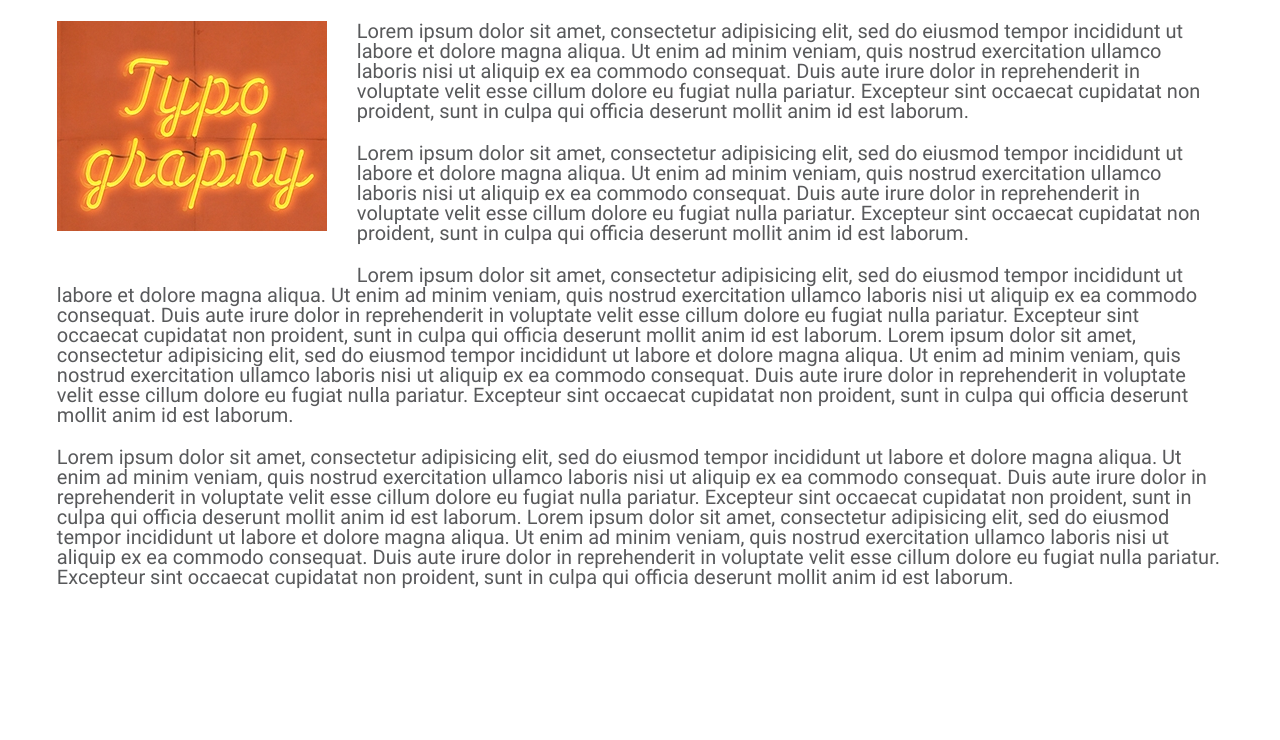
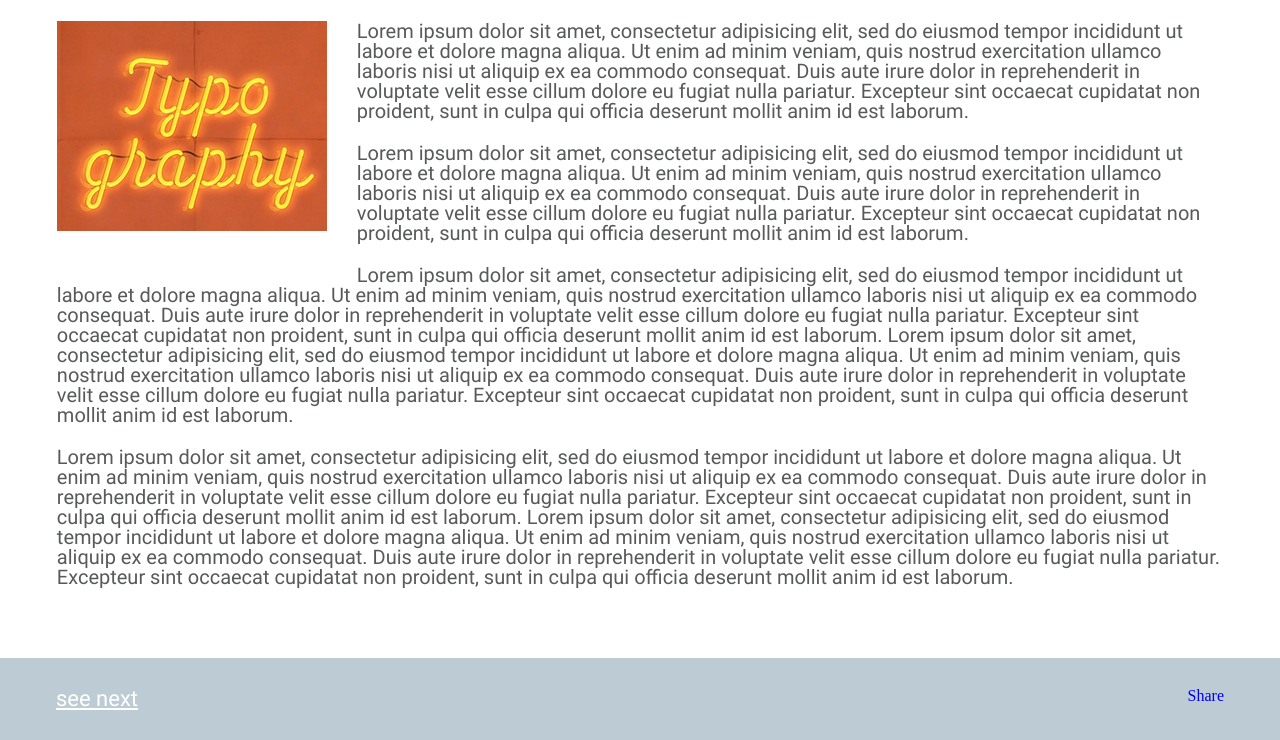
Before and after one commit to marishh/homework-8, a plain HTML site: page typography.html in a window 1280 px wide. Shown: the part 297-1037 px from the top of the page. Before the commit the page ends 955 px from the top, so only its background shows below. Drawn offline with Linux system fonts and the light colour scheme.

Commit message:
share button

```diff
--- a/typography.html
+++ b/typography.html
@@ -1,6 +1,11 @@
 <!DOCTYPE html>
 <html>
 <head>
+	<meta property="og:url"                content="https://marishh.github.io/homework-8/typography.html" />
+	<meta property="og:type"               content="article" />
+	<meta property="og:title"              content="TYPOGRAPHY" />
+	<meta property="og:description"        content="Typography" />
+	<meta property="og:image"              content="images/0.jpg" />
 	<title> WEB </title>
 	<meta charset="utf-8">
 	<script src="https://kit.fontawesome.com/abcc4872e5.js" crossorigin="anonymous"></script>
@@ -10,6 +15,8 @@
 	<link rel="stylesheet" type="text/css" href="css/fonts.css">
 </head>
 <body>
+	<div id="fb-root"></div>
+	<script async defer crossorigin="anonymous" src="https://connect.facebook.net/en_US/sdk.js#xfbml=1&version=v9.0" nonce="tfeZdulK"></script>
 	<header>
 		<div class="logo">
 			<img class="html1" src="images/redhtml.svg" alt="html">
@@ -89,5 +96,15 @@
 			</article>
 		</div>
 	</section>
+	<section class="s1-3">
+		<div class="div-0">
+			<div>
+				<a href="#" class="underline text-2">see next</a>
+			</div>
+			<div class="buttons">
+				<div class="fb-share-button" data-href="https://marishh.github.io/homework-8/typography.html" data-layout="button" data-size="small"><a target="_blank" href="https://www.facebook.com/sharer/sharer.php?u=https%3A%2F%2Fmarishh.github.io%2Fhomework-8%2Ftypography.html&amp;src=sdkpreparse" class="fb-xfbml-parse-ignore">Share</a></div>
+			</div>
+		</div>
+	</section>
 </body>
 </html>
```
